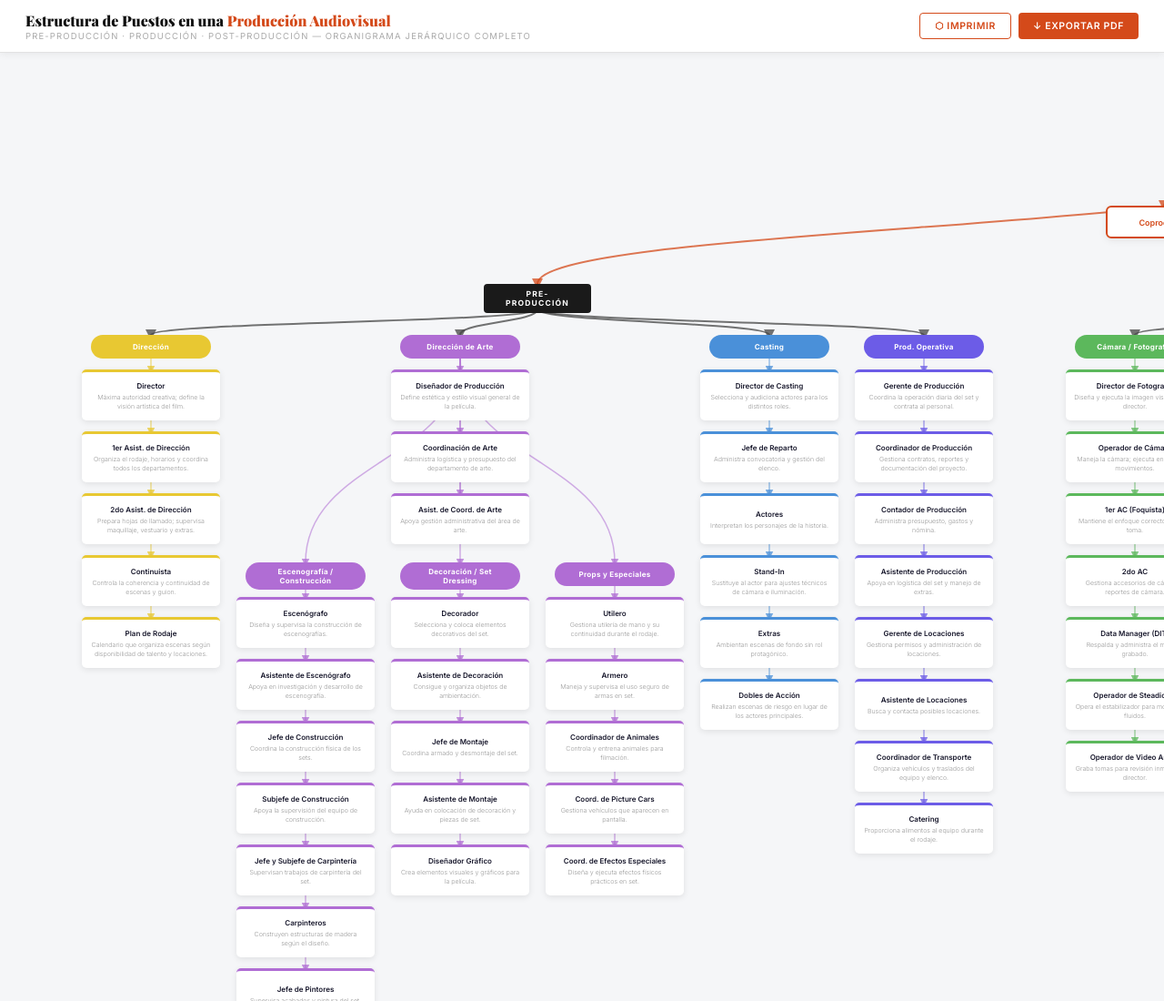
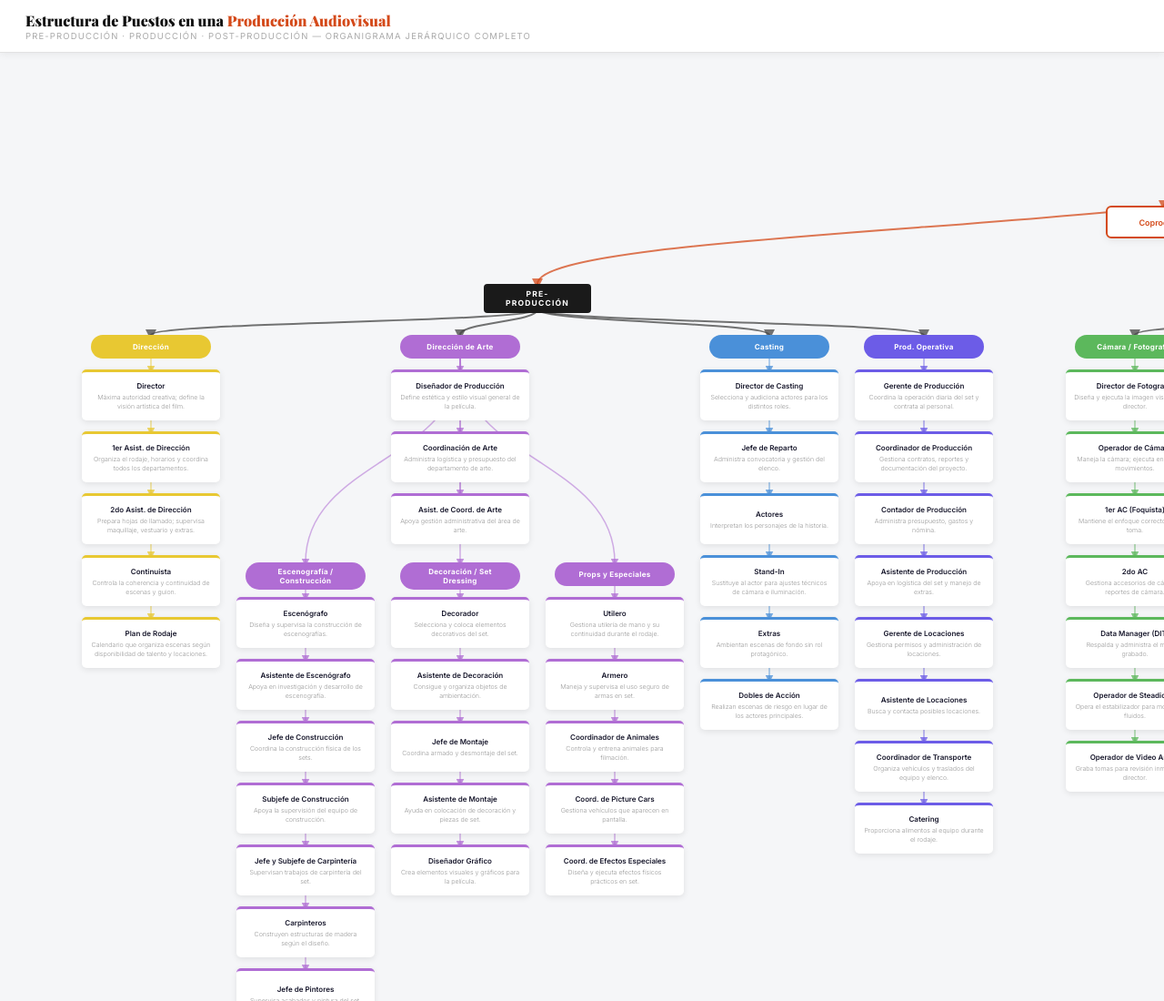
Before and after one commit to pablolarios173d-max/organigrama-1, a plain HTML site: page index.html in a window 1280 px wide. Shown: the top 1100 px of the page at 91% size. Drawn offline with nearby package versions, Linux system fonts and the light colour scheme.

Commit message:
Update index.html

```diff
--- a/index.html
+++ b/index.html
@@ -93,9 +93,7 @@ svg.lines { position:absolute; top:0; left:0; pointer-events:none; overflow:visi
     <div class="t-title">Estructura de Puestos en una <span>Producción Audiovisual</span></div>
     <div class="t-sub">Pre-Producción · Producción · Post-Producción — Organigrama jerárquico completo</div>
   </div>
-  <div class="t-btns">
-    <button class="btn btn-s" onclick="window.print()">⬡ Imprimir</button>
-    <button class="btn btn-p" onclick="xPDF()">↓ Exportar PDF</button>
+
   </div>
 </div>
 
```
